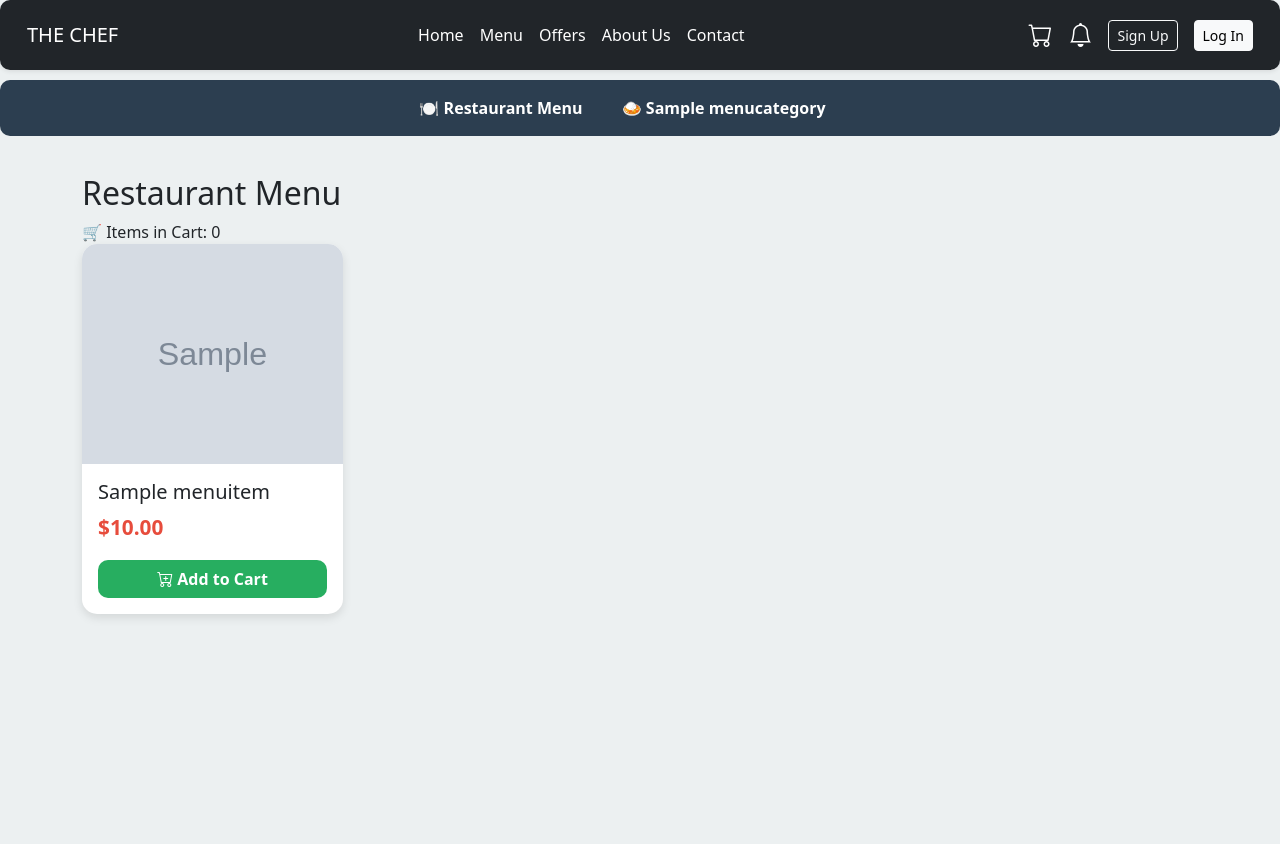
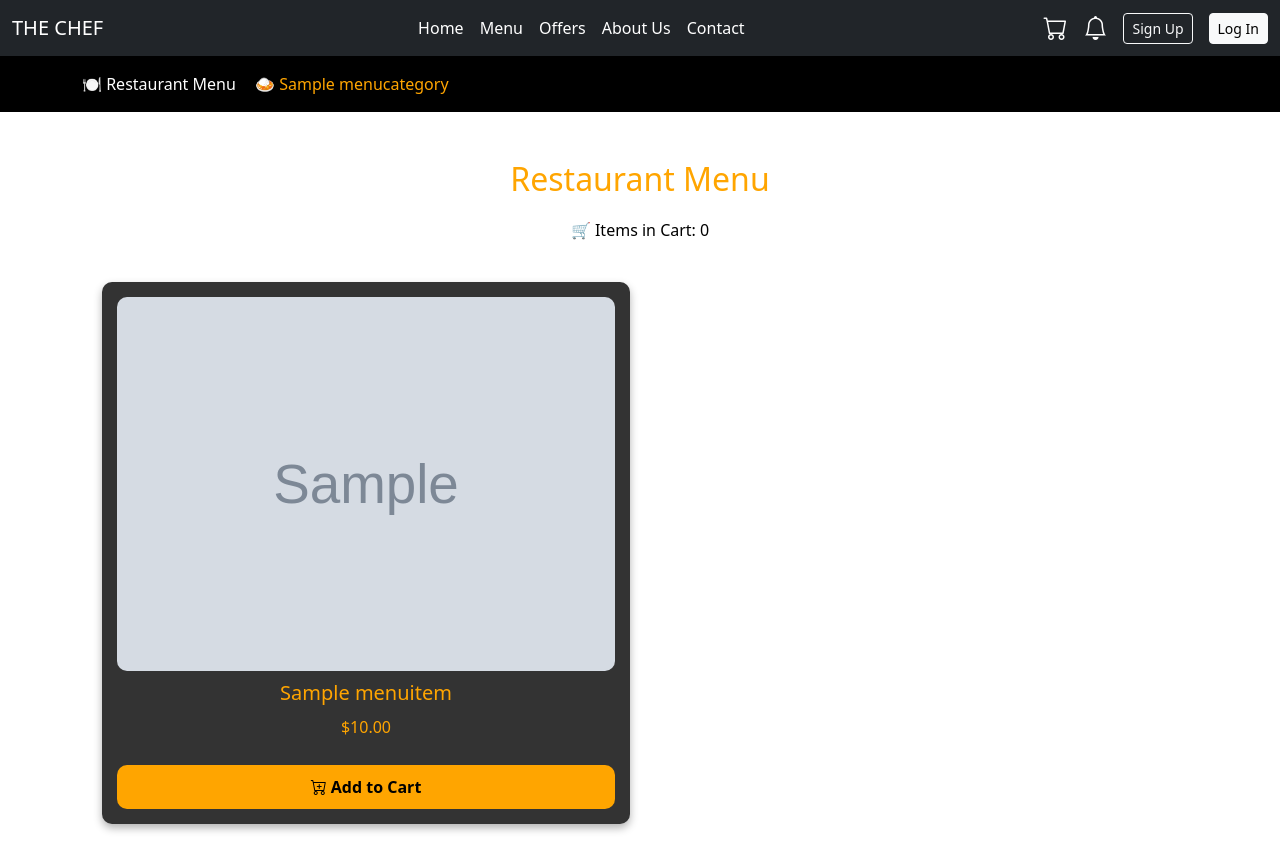
Before and after one commit to Mahmoud-Eid-Elsayed/restaurant-app, a PHP site: page /restaurant-app/src/static/php/menu/menu.php in a window 1280 px wide. Before the commit the page ends 618 px from the top, so only its background shows below. Run offline with PHP 8.4, Linux system fonts and the light colour scheme; tables that the repository leaves empty hold one stand-in row (values such as "Sample post"); grey boxes marked "Sample" are stand-in pictures.

Commit message:
edit menu.php

```diff
--- a/src/static/php/menu/menu.php
+++ b/src/static/php/menu/menu.php
@@ -6,7 +6,6 @@ require_once __DIR__ . '/../../connection/db.php';
 $cart_count = isset($_SESSION['cart']) ? count($_SESSION['cart']) : 0;
 $selectedCategory = isset($_GET['category']) ? htmlspecialchars($_GET['category']) : 'all';
 
-// Fetch categories
 $categories = [];
 try {
     $categoryQuery = "SELECT CategoryID, CategoryName FROM MenuCategory";
@@ -29,55 +28,74 @@ try {
     <link rel="stylesheet" href="https://cdn.jsdelivr.net/npm/bootstrap@5.3.2/dist/css/bootstrap.min.css">
     <script src="https://cdn.jsdelivr.net/npm/bootstrap@5.3.2/dist/js/bootstrap.bundle.min.js"></script>
     <style>
-        body { background-color: #ECF0F1; }
-        .navbar { background-color: #2C3E50; padding: 15px; border-radius: 10px; }
-        .navbar1 {
-            background-color: #2C3E50;
+        .menu-container {
+            display: flex;
+            flex-wrap: wrap;
+            gap: 20px;
+            padding: 20px;
+        }
+
+        .menu-item {
+            width: calc(50% - 10px);
+            text-align: center;
+            background-color: #333;
             padding: 15px;
             border-radius: 10px;
-            z-index: 1000;
-            text-align: center;
-            position: sticky;
-            top: 80px;
+            box-shadow: 0 4px 8px rgba(0, 0, 0, 0.3);
         }
-        .navbar1 a {
-            color: white;
-            font-weight: bold;
-            margin-right: 35px;
-            text-decoration: none;
-            transition: color 0.3s;
+
+        .menu-item img {
+            width: 100%;
+            height: auto;
+            border-radius: 10px;
         }
-        .navbar a:hover { color: #E74C3C; }
-        .card {
-            border: none;
-            border-radius: 15px;
-            overflow: hidden;
-            transition: transform 0.3s, box-shadow 0.3s;
-            background: white;
-            box-shadow: 0px 4px 10px rgba(0, 0, 0, 0.1);
+
+        .menu-item h5, .menu-item p {
+            margin-top: 10px;
+            color: orange;
         }
-        .card:hover {
-            transform: translateY(-5px);
-            box-shadow: 0px 8px 20px rgba(0, 0, 0, 0.2);
-        }
-        .card-img-top {
-            height: 220px;
-            object-fit: cover;
-        }
-        .price {
-            font-size: 1.3rem;
-            color: #E74C3C;
-            font-weight: bold;
-        }
+
         .btn-add {
-            background-color: #27AE60;
-            color: white;
+            background-color: orange;
+            color: black;
             font-weight: bold;
             border-radius: 10px;
             transition: background 0.3s;
+            border: none;
+            padding: 10px 15px;
+            width: 100%;
+            margin-top: 10px;
         }
+
         .btn-add:hover {
-            background-color: #219150;
+            background-color: darkorange;
+        }
+
+        .navbar1 {
+            background-color: black;
+            padding: 10px;
+        }
+
+        .navbar1 a {
+            color: orange;
+            text-decoration: none;
+            margin-right: 15px;
+        }
+
+        .navbar1 a:hover {
+            color: darkorange;
+        }
+
+        .container h2 {
+            color: orange;
+            text-align: center;
+            margin-bottom: 20px;
+        }
+
+        #cart-status {
+            color: black;
+            text-align: center;
+            margin-bottom: 20px;
         }
     </style>
 </head>
@@ -94,7 +112,7 @@ try {
     <div class="container mt-5">
         <h2>Restaurant Menu</h2>
         <div id="cart-status">🛒 Items in Cart: <span id="cart-count"><?= $cart_count; ?></span></div>
-        <div class="row row-cols-1 row-cols-md-4 g-4">
+        <div class="menu-container">
             <?php
             foreach ($categories as $categoryID => $categoryName) {
                 if ($selectedCategory !== 'all' && $selectedCategory != $categoryID) {
@@ -113,17 +131,13 @@ try {
                     while ($item = $result->fetch(PDO::FETCH_ASSOC)) {
                         $imageURL = !empty($item['ImageURL']) ? htmlspecialchars($item['ImageURL']) : 'path/to/default/image.jpg';
                         echo "
-                        <div class='col'>
-                            <div class='card'>
-                                <img src='$imageURL' class='card-img-top' alt='" . htmlspecialchars($item['ItemName']) . "'>
-                                <div class='card-body'>
-                                    <h5 class='card-title'>" . htmlspecialchars($item['ItemName']) . "</h5>
-                                    <p class='price'>\$" . htmlspecialchars($item['Price']) . "</p>
-                                    <button class='btn btn-add w-100 add-to-cart' data-id='" . htmlspecialchars($item['ItemID']) . "'>
-                                        <i class='bi bi-cart-plus'></i> Add to Cart
-                                    </button>
-                                </div>
-                            </div>
+                        <div class='menu-item'>
+                            <img src='$imageURL' alt='" . htmlspecialchars($item['ItemName']) . "'>
+                            <h5>" . htmlspecialchars($item['ItemName']) . "</h5>
+                            <p>\$" . htmlspecialchars($item['Price']) . "</p>
+                            <button class='btn btn-add add-to-cart' data-id='" . htmlspecialchars($item['ItemID']) . "'>
+                                <i class='bi bi-cart-plus'></i> Add to Cart
+                            </button>
                         </div>";
                     }
                     $stmt->closeCursor();
@@ -147,7 +161,6 @@ try {
             .then(response => response.text())
             .then(data => {
                 document.getElementById('cart-count').innerText = data;
-                // Optional: Show a notification or update the UI to indicate the item was added
                 alert('Item added to cart!');
             })
             .catch(error => console.error('Error:', error));
```
